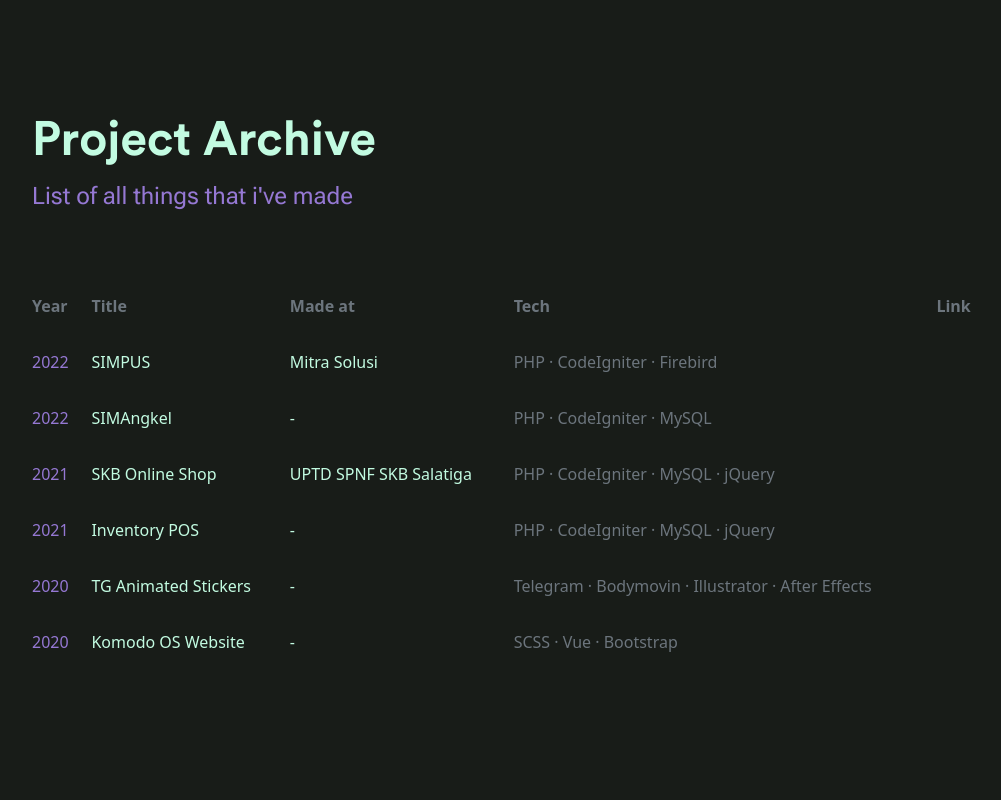
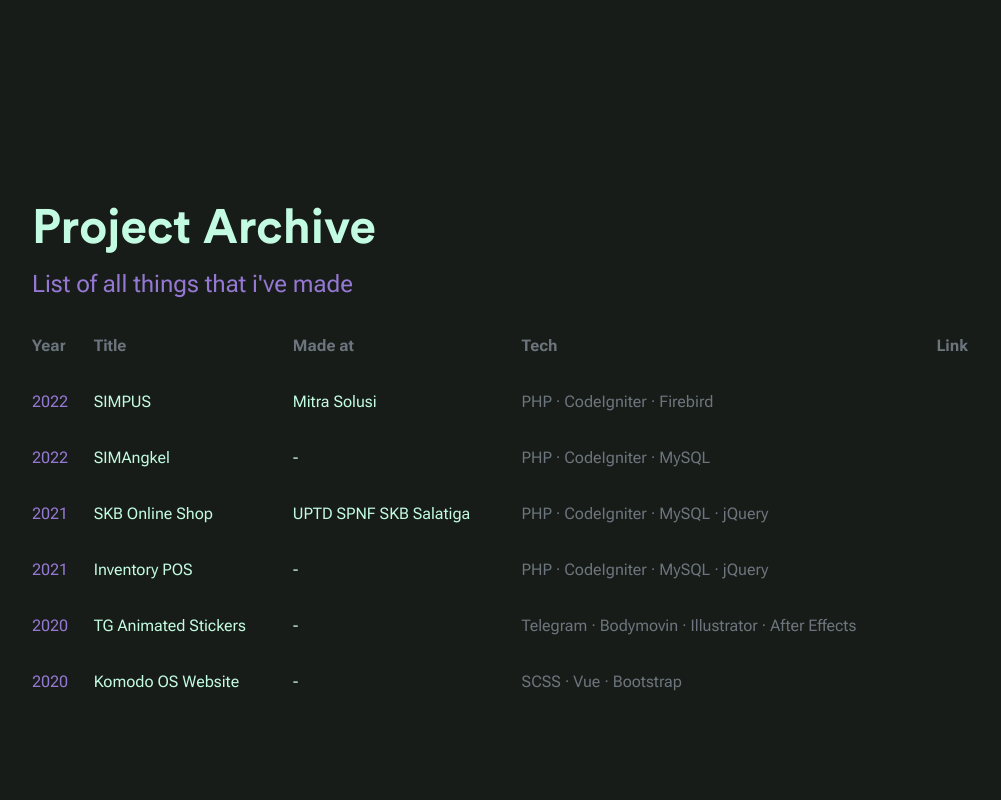
Before and after one commit to aryanataandi/aryanataandi-react, a React (Create React App) app: page /archive in a window 1280 px wide. Shown: the top 800 px of the page, without its empty margins (76-1077 px from the left). Built offline with nearby package versions, Linux system fonts and the light colour scheme.

Commit message:
updated Archive styling

```diff
--- a/src/components/Archive.jsx
+++ b/src/components/Archive.jsx
@@ -89,11 +89,9 @@ const Archive = () => {
   };
 
   return (
-    <section className="mt-5 pt-3">
-      <div className="py-5">
+    <section>
         <h1 className="display-5">Project Archive</h1>
         <p className="fs-4 text-primary">List of all things that i've made</p>
-      </div>
       <table className="text-info">
         <thead className="text-secondary">
           <tr>
--- a/src/components/archive.css
+++ b/src/components/archive.css
@@ -1,3 +1,7 @@
+section {
+    padding: 200px 0;
+}
+
 table {
     width: 100%;
 }
--- a/src/css/style.scss
+++ b/src/css/style.scss
@@ -60,7 +60,7 @@ a:hover {
   transition: .2s;
 }
 
-p {
+p, table {
   font-family: 'Roboto Flex', sans-serif;
 }
 
```
Also changed, not shown: src/css/style.css.
